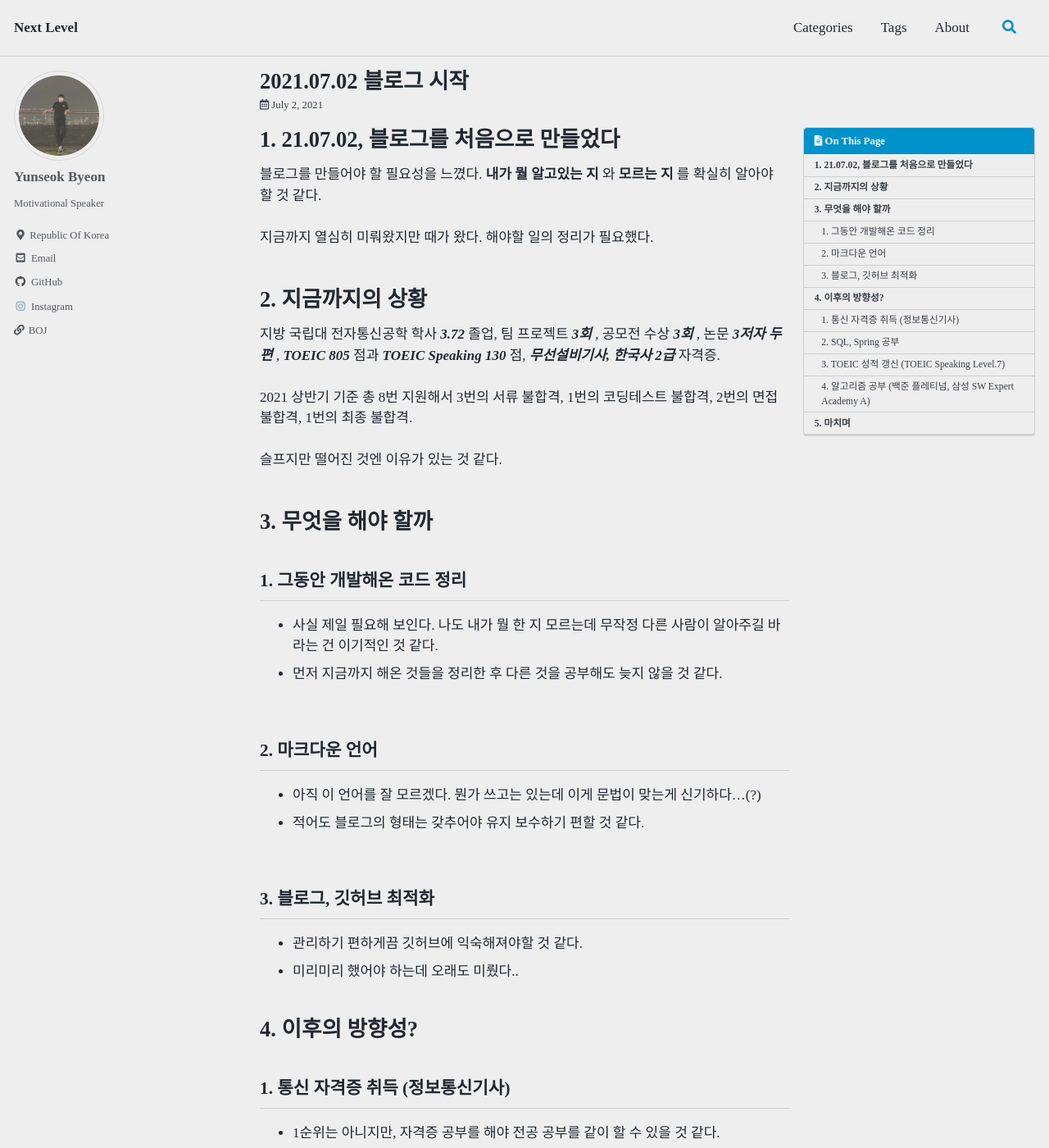
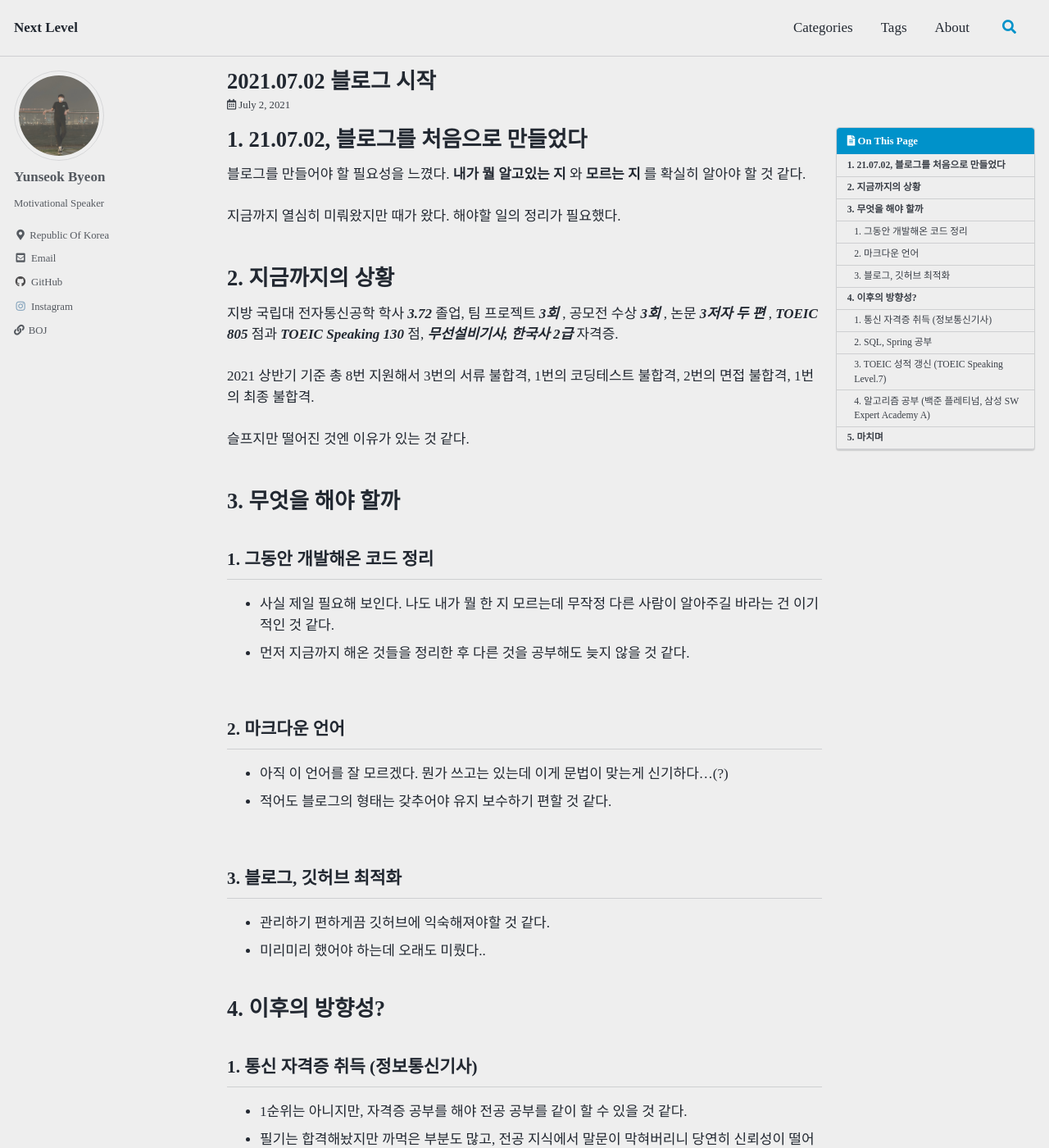
Before and after one commit to bye0nys/bye0nys.github.io, a Jekyll site: the page built from _posts/2021-07-02-start-blog.md, in a window 1280 px wide and 1400 px high. Shown: the whole window at 82% size. Built offline with Jekyll 4.4.1, drawn with Linux system fonts in a browser that asks for light colours; cached includes are drawn as plain includes; some web fonts are replaced; comment, search, counter and statistics services are not loaded.

Commit message:
a bit change of sidebar width

```diff
--- a/_sass/minimal-mistakes/_variables.scss
+++ b/_sass/minimal-mistakes/_variables.scss
@@ -156,8 +156,8 @@ $max-width: $x-large !default;
    ========================================================================== */
 
 $right-sidebar-width-narrow: 200px !default;
-$right-sidebar-width: 300px !default;
-$right-sidebar-width-wide: 400px !default;
+$right-sidebar-width: 260px !default;
+$right-sidebar-width-wide: 350px !default;
 
 /*
    Other
```
